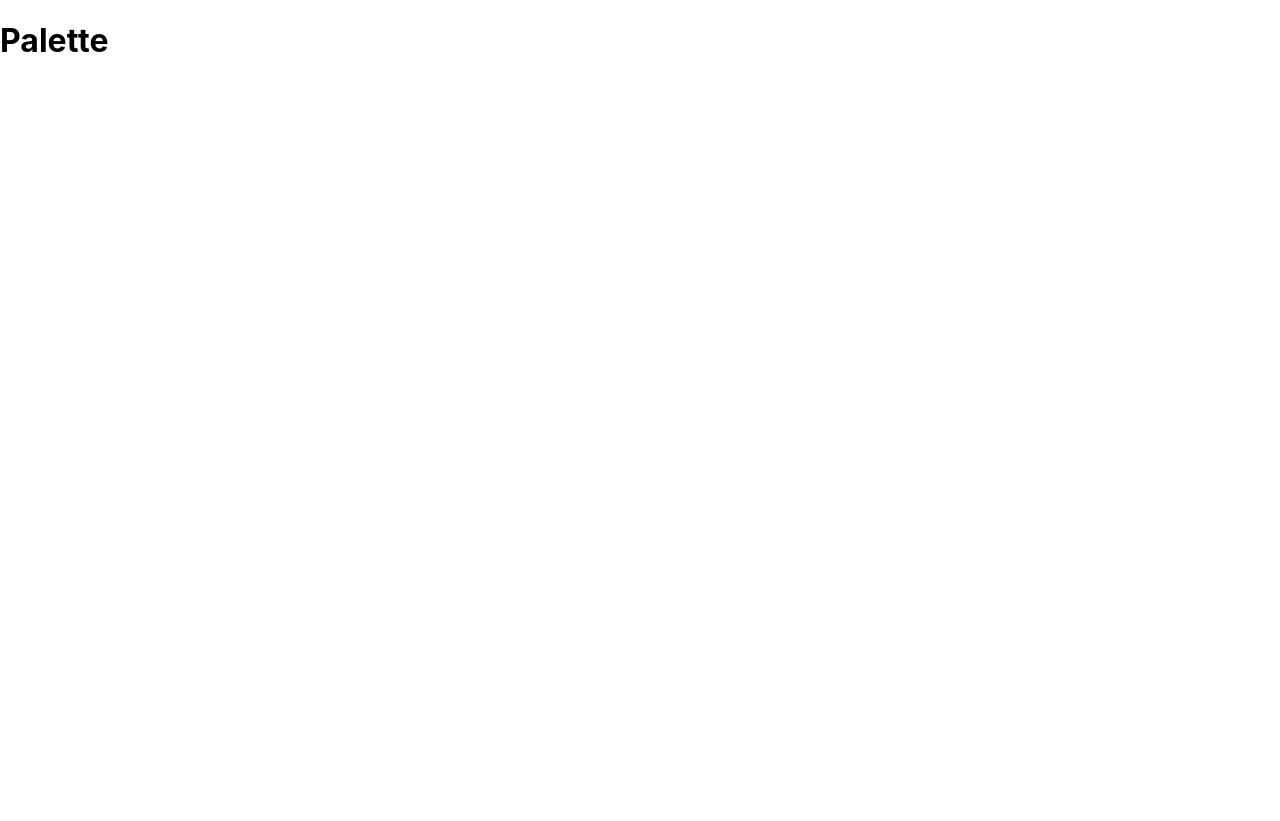
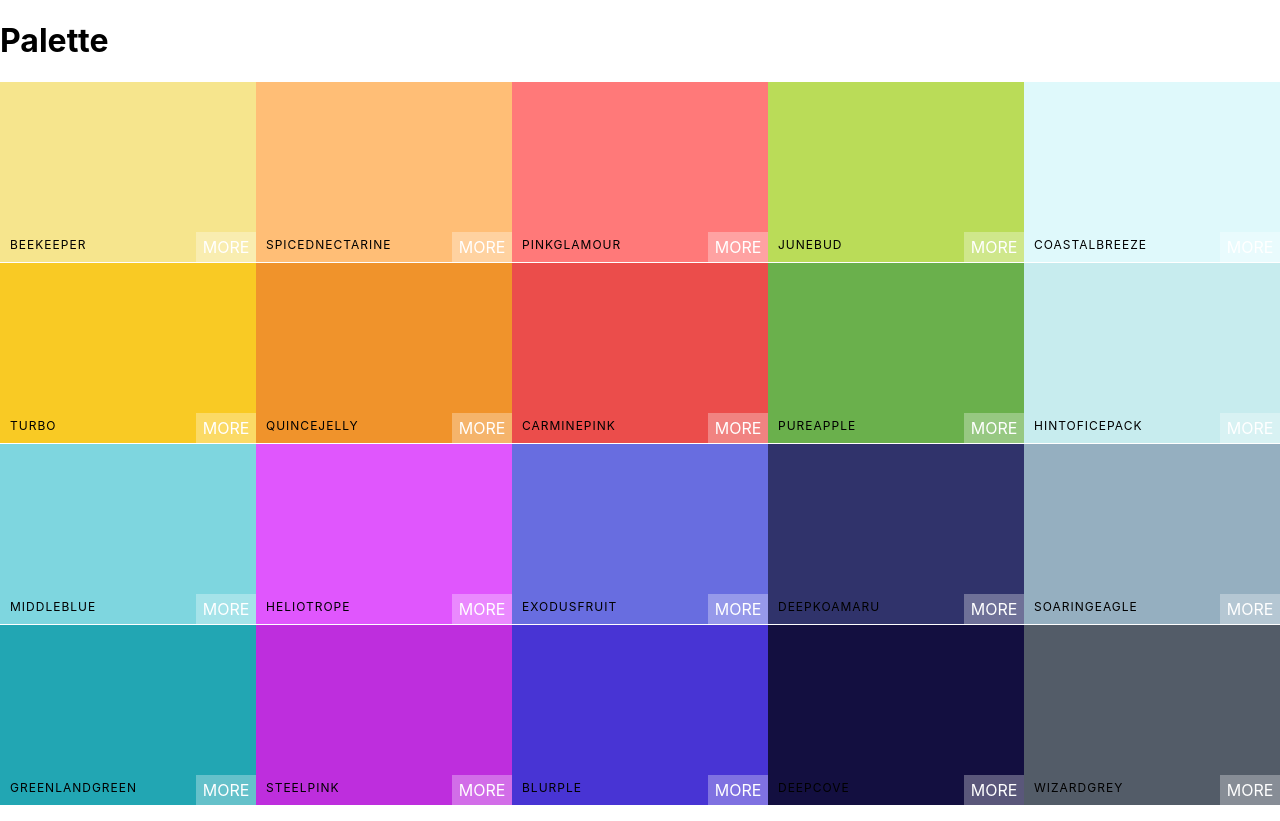
Before and after one commit to Theseus33/Color-Box, a React (Create React App) app: page / in a window 1280 px wide. Before the commit the page ends 800 px from the top, so only its background shows below. Built offline with nearby package versions, Linux system fonts and the light colour scheme.

Commit message:
add styling to colorbox

```diff
--- a/src/ColorBox.css
+++ b/src/ColorBox.css
@@ -5,4 +5,57 @@
     display: inline-block;
     position: relative;
     cursor: pointer;
+    margin-bottom: -3px;
 }
+
+.copy-button {
+    width: 100px;
+    height: 30px;
+    position: absolute;
+    display: inline-block;
+    top: 50%;
+    left: 50%;
+    margin-left: -50px;
+    margin-top: -15px;
+    text-align: center;
+    outline: none;
+    background: rgba(255, 255, 255, 0.3);
+    font-size: 1rem;
+    line-height: 30px;
+    color: white;
+    text-transform: uppercase;
+    border: none;
+    opacity: 0;
+}
+
+.Color-box:hover .copy-button {
+opacity: 1;
+transition: 0.5s;
+}
+
+.box-content {
+    position: absolute;
+    width: 100%;
+    left: 0px;
+    bottom: 0px;
+    padding: 10px;
+    color: black;
+    letter-spacing: 1px;
+    text-transform: uppercase;
+    font-size: 12px;
+}
+
+.see-more {
+    background: rgba(255, 255, 255, 0.3);
+    position: absolute;
+    border: none;
+    right: 0px;
+    bottom: 0px;
+    color: white;
+    width: 60px;
+    height: 30px;
+    text-align: center;
+    line-height: 30px;
+    text-transform: uppercase;
+
+}
--- a/src/ColorBox.js
+++ b/src/ColorBox.js
@@ -3,10 +3,16 @@ import './ColorBox.css';
 
 class ColorBox extends Component {
     render() {
+        const {name, background } = this.props;
         return (
             <div style={{background: this.props.background}} className="ColorBox">
-                <span>{this.props.name}</span>
-                <span>MORE</span>
+                <div className="copy-container">
+                    <div className="box-content">
+                        <span>{name}</span>
+                    </div>
+                    <button className="copy-button">Copy</button>
+                </div>
+                <span className="see-more">More</span>
             </div>
         );
     }
--- a/src/Palette.js
+++ b/src/Palette.js
@@ -1,14 +1,20 @@
-import React, { Component } from 'react';
+import React, { Component } from "react";
+import ColorBox from "./ColorBox";
+import "./Palette.css";
 
 class Palette extends Component {
     render() {
+        const colorBoxes = this.props.colors.map(color => (
+            <ColorBox background={color.color} name={color.name} />
+            ));
         return (
-            <div>
+            <div className="Palette">
                 <h1>Palette</h1>
                 {/*Navbar goes here*/}
-                <div className="Palette-colors">
+                <div className="Palette-colors">{colorBoxes}</div>
+
                     {/*color boxes component*/}
-                </div>
+
                 {/* footer */}
             </div>
         );
```
